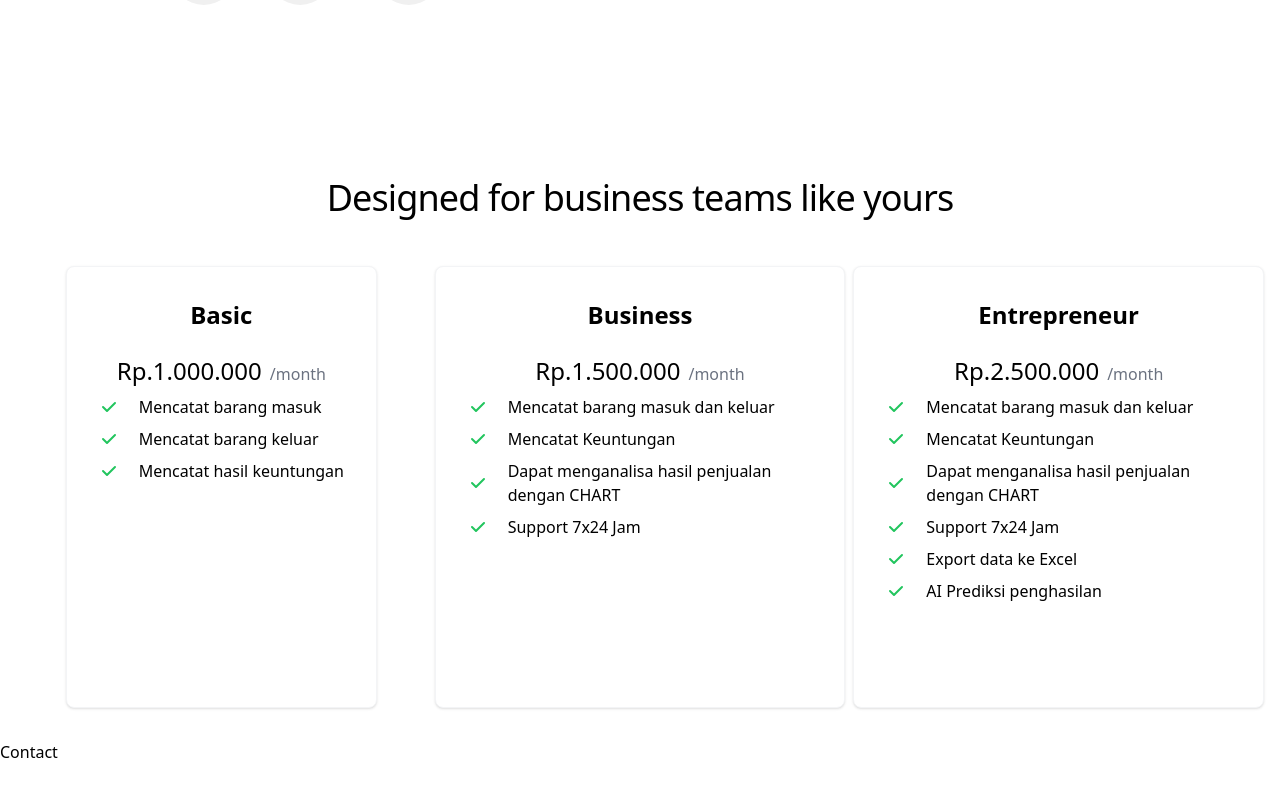
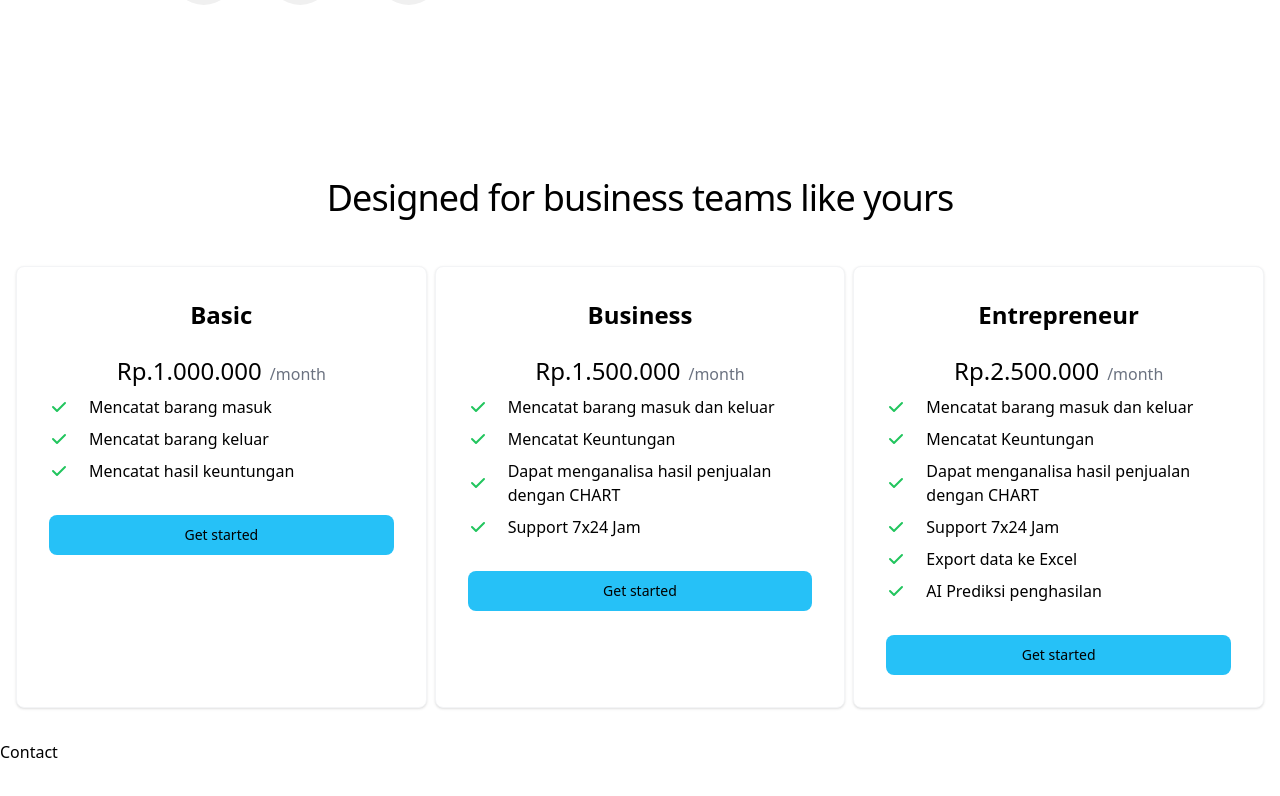
Before and after one commit to fundayluck/Keda-Tech-Test, a React (Create React App) app: page / in a window 1280 px wide. Shown: the part 994-1790 px from the top of the page. Built offline with nearby package versions, Linux system fonts and the light colour scheme.

Commit message:
finish pricing page

```diff
--- a/src/components/page/Pricing.js
+++ b/src/components/page/Pricing.js
@@ -37,20 +37,20 @@ const Pricing = () => {
     ]
 
     return (
-        <section className="bg-white">
+
         <div className="py-8 px-4 mx-auto max-w-screen-xl">
             <div className="mx-auto max-w-screen-md text-center mb-8 lg:mb-12">
                 <h2 className="mb-4 text-4xl tracking-tight ">Designed for business teams like yours</h2>
             </div>
             <div className="space-y-8 lg:grid lg:grid-cols-3 sm:gap-6 xl:gap-2 lg:space-y-0">
                 {listPrice.map((list, index) =>
-                        <div className="flex flex-col p-6 mx-auto max-w-lg text-center  bg-white rounded-lg border border-gray-100 shadow xl:p-8" key={index}>
+                    <div className="flex flex-col p-6 text-center bg-white rounded-lg border border-gray-100 shadow xl:p-8" key={index}>
                         <h3 className="mb-4 text-2xl font-semibold">{list.tier}</h3>
                         <div className="flex justify-center items-baseline my-2">
                             <span className="mr-2 text-2xl">Rp.{list.price}</span>
                             <span className="text-gray-500 ">/month</span>
                         </div>
-                            <ul role="list" className="mb-8 space-y-2 text-left">
+                        <ul className="mb-8 space-y-2 text-left">
                             {list.task.map((item, index) =>
                                 <li className="flex items-center space-x-5" key={index}>
                                     <svg className="flex-shrink-0 w-5 h-5 text-green-500" fill="currentColor" viewBox="0 0 20 20" xmlns="http://www.w3.org/2000/svg"><path fill-rule="evenodd" d="M16.707 5.293a1 1 0 010 1.414l-8 8a1 1 0 01-1.414 0l-4-4a1 1 0 011.414-1.414L8 12.586l7.293-7.293a1 1 0 011.414 0z" clip-rule="evenodd"></path></svg>
@@ -59,12 +59,12 @@ const Pricing = () => {
 
                             )}
                         </ul>
-                            <a href="#" className="text-white bg-primary-600 hover:bg-primary-700 focus:ring-4 focus:ring-primary-200 font-medium rounded-lg text-sm px-5 py-2.5 text-center dark:text-white  dark:focus:ring-primary-900">Get started</a>
+                        <div className="bg-[#26C1F7] hover:bg-white hover:border hover:border-[#26C1F7] hover:cursor-pointer font-medium rounded-lg text-sm px-5 py-2.5 text-center">Get started</div>
                     </div>
                 )}
             </div>
-            </div>
-        </section >
+        </div >
+
     )
 }
 
```
Lines whose indentation alone changed are shown as unchanged.
